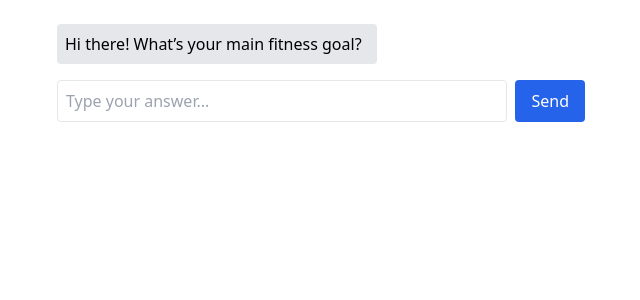
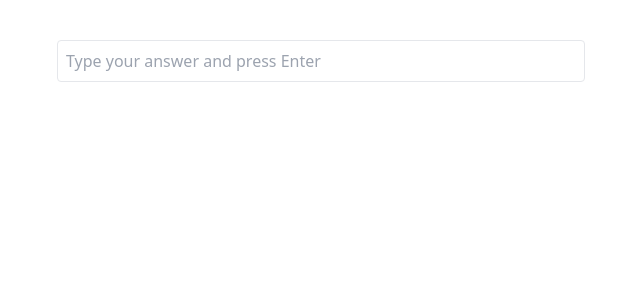
Before and after one commit to Bert501796/easyathlete-clean, a React (Vite) app: page / in a window 1280 px wide. Shown: the top 300 px of the page, without its empty margins (319-959 px from the left). Built offline with nearby package versions, Linux system fonts and the light colour scheme.

Commit message:
Updated OnboardingChatbot to interactive one

```diff
--- a/src/components/OnboardingChatbot.jsx
+++ b/src/components/OnboardingChatbot.jsx
@@ -4,117 +4,81 @@ import { useNavigate } from 'react-router-dom';
 
 export default function OnboardingChatbot({ onComplete }) {
   const navigate = useNavigate();
-  const [messages, setMessages] = useState([
-    { sender: 'bot', text: 'Hi there! What’s your main fitness goal?' }
-  ]);
-  const [userInput, setUserInput] = useState('');
+  const [messages, setMessages] = useState([]);
+  const [input, setInput] = useState('');
   const [loading, setLoading] = useState(false);
-  const [conversation, setConversation] = useState([]);
-  const userId = localStorage.getItem('easyathlete_user_id');
 
   useEffect(() => {
-    if (!userId) {
+    const uid = localStorage.getItem('easyathlete_user_id');
+    if (!uid) {
       console.warn('⛔ No userId found, redirecting to homepage.');
       navigate('/');
+    } else {
+      setMessages([{ role: 'assistant', content: 'Hi! What’s your main goal for training right now?' }]);
     }
-  }, [navigate, userId]);
+  }, [navigate]);
 
-  const handleSend = async () => {
-    if (!userInput.trim()) return;
-
-    const updatedMessages = [...messages, { sender: 'user', text: userInput }];
-    setMessages(updatedMessages);
-    setUserInput('');
+  const sendMessage = async (text) => {
+    const userId = localStorage.getItem('easyathlete_user_id');
+    const newMessages = [...messages, { role: 'user', content: text }];
+    setMessages(newMessages);
+    setInput('');
     setLoading(true);
 
     try {
       const res = await fetch('https://easyathlete-backend-production.up.railway.app/onboarding-bot', {
         method: 'POST',
         headers: { 'Content-Type': 'application/json' },
-        body: JSON.stringify({
-          userId,
-          conversation: updatedMessages
-        })
+        body: JSON.stringify({ userId, conversation: newMessages })
       });
 
       const data = await res.json();
-      const reply = data.reply;
-      const finished = data.finished;
-      const updated = [...updatedMessages, { sender: 'bot', text: reply }];
+      setMessages([...newMessages, { role: 'assistant', content: data.reply }]);
 
-      setMessages(updated);
-      setConversation(updated);
-      setLoading(false);
-
-      if (finished) {
-        await submitAndComplete(userId, updated);
+      if (data.finished) {
+        console.log('✅ Onboarding complete:', newMessages);
+        await uploadFinalOnboarding(userId, newMessages);
+        onComplete(newMessages);
       }
     } catch (err) {
-      console.error('❌ Error fetching bot reply:', err);
+      console.error('❌ Error sending onboarding message:', err);
+    } finally {
       setLoading(false);
     }
   };
 
-  const submitAndComplete = async (userId, fullConversation) => {
-    console.log('📤 Finalizing onboarding:', { userId, conversation: fullConversation });
-
+  const uploadFinalOnboarding = async (userId, conversation) => {
     try {
-      const response = await fetch('https://easyathlete-backend-production.up.railway.app/upload-onboarding', {
+      await fetch('https://easyathlete-backend-production.up.railway.app/upload-onboarding', {
         method: 'POST',
         headers: { 'Content-Type': 'application/json' },
-        body: JSON.stringify({ userId, onboardingData: fullConversation })
+        body: JSON.stringify({ userId, onboardingData: conversation })
       });
-
-      if (!response.ok) {
-        console.error('❌ Failed to upload onboarding data');
-        return;
-      }
-
-      console.log('✅ Onboarding data uploaded');
-      onComplete(fullConversation);
-    } catch (error) {
-      console.error('❌ Error uploading onboarding data:', error);
+    } catch (err) {
+      console.error('❌ Failed to upload final onboarding conversation:', err);
     }
   };
 
   return (
     <div className="max-w-xl mx-auto p-6 space-y-4">
-      <div className="space-y-2">
+      <div className="space-y-3">
         {messages.map((msg, idx) => (
-          <div
-            key={idx}
-            className={`p-2 rounded max-w-xs ${
-              msg.sender === 'user' ? 'bg-blue-100 ml-auto text-right' : 'bg-gray-200'
-            }`}
-          >
-            {msg.text}
+          <div key={idx} className={`p-2 rounded ${msg.role === 'user' ? 'bg-blue-100 text-right' : 'bg-gray-100 text-left'}`}>
+            {msg.content}
           </div>
         ))}
       </div>
 
-      <form
-        onSubmit={(e) => {
-          e.preventDefault();
-          handleSend();
-        }}
-        className="flex mt-4"
-      >
-        <input
-          type="text"
-          value={userInput}
-          onChange={(e) => setUserInput(e.target.value)}
-          className="flex-1 border rounded p-2"
-          placeholder="Type your answer..."
-          disabled={loading}
-        />
-        <button
-          type="submit"
-          disabled={loading}
-          className="ml-2 px-4 py-2 bg-blue-600 text-white rounded disabled:opacity-50"
-        >
-          Send
-        </button>
-      </form>
+      <input
+        className="border p-2 w-full rounded mt-4"
+        value={input}
+        onChange={(e) => setInput(e.target.value)}
+        onKeyDown={(e) => e.key === 'Enter' && input && !loading && sendMessage(input)}
+        placeholder="Type your answer and press Enter"
+        disabled={loading}
+      />
+
+      {loading && <div className="text-sm text-gray-500">Thinking...</div>}
     </div>
   );
 }
```
